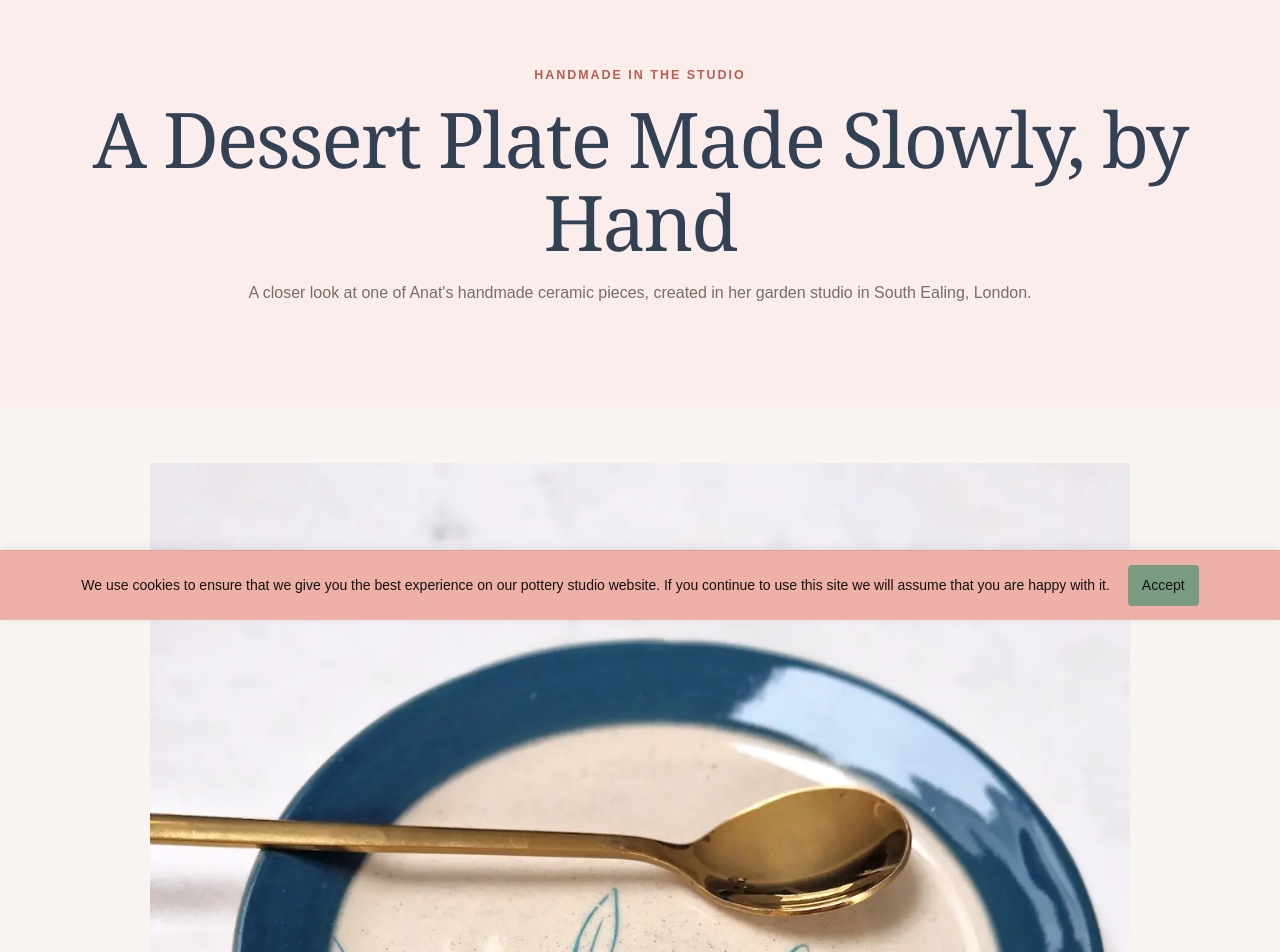
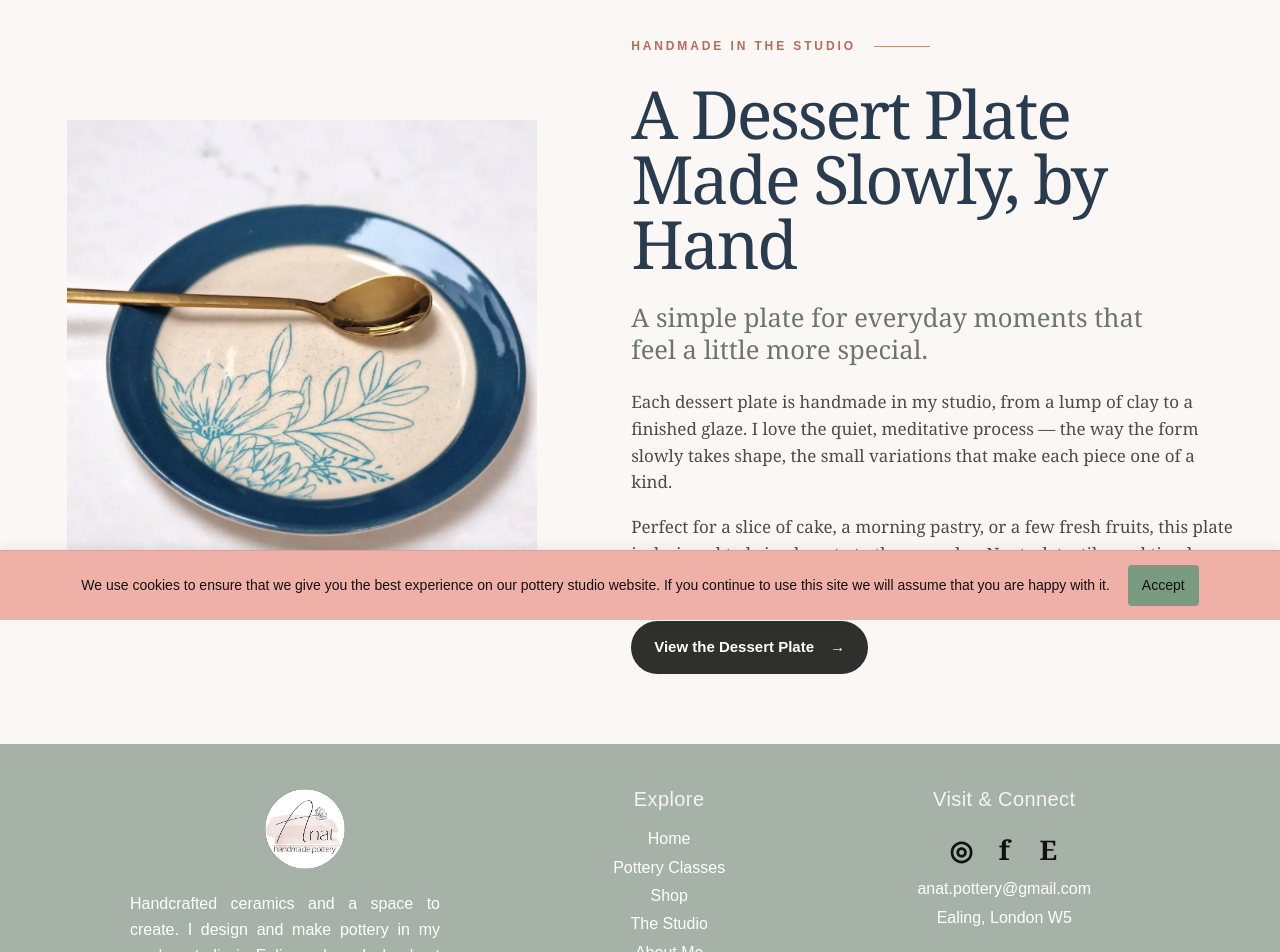
Before and after one commit to varonrot/anat-handmade-pottery, a Next.js app: page /dessert-plate-handmade-pottery in a window 1280 px wide. Shown: the part 180-1132 px from the top of the page. Built offline with nearby package versions, Linux system fonts and the light colour scheme; a web font is replaced by a local one.

Commit message:
Redesign Dessert Plate story page

```diff
--- a/app/dessert-plate-handmade-pottery/page.tsx
+++ b/app/dessert-plate-handmade-pottery/page.tsx
@@ -15,44 +15,139 @@ export default function DessertPlatePost() {
   const alt = product?.image?.alt || "Handmade ceramic dessert plate by Anat Handmade Pottery";
 
   return (
-    <main id="main">
-      <section className="page-hero journal-hero">
-        <p className="eyebrow">Handmade in the studio</p>
-        <h1>A Dessert Plate Made Slowly, by Hand</h1>
-        <p>
-          A closer look at one of Anat&apos;s handmade ceramic pieces, created in her garden studio in South Ealing, London.
-        </p>
-      </section>
+    <main id="main" style={{ background: "#fbf7f4" }}>
+      <section
+        style={{
+          maxWidth: 1260,
+          margin: "0 auto",
+          padding: "72px 34px 70px",
+          display: "grid",
+          gridTemplateColumns: "minmax(0, 0.92fr) minmax(0, 1.08fr)",
+          gap: 72,
+          alignItems: "center",
+        }}
+      >
+        <div style={{ display: "flex", justifyContent: "center" }}>
+          <img
+            src={image}
+            alt={alt}
+            style={{
+              width: "100%",
+              maxWidth: 470,
+              aspectRatio: "1 / 1",
+              objectFit: "cover",
+              display: "block",
+            }}
+          />
+        </div>
 
-      <article className="section-shell" style={{ maxWidth: 980, paddingTop: 56, paddingBottom: 72 }}>
-        <img
-          src={image}
-          alt={alt}
-          style={{ width: "100%", display: "block", borderRadius: 2, marginBottom: 38 }}
-        />
+        <div style={{ maxWidth: 660 }}>
+          <div
+            style={{
+              display: "flex",
+              alignItems: "center",
+              gap: 18,
+              marginBottom: 24,
+              color: "#b76c5b",
+              fontSize: 12,
+              fontWeight: 700,
+              letterSpacing: "0.24em",
+              textTransform: "uppercase",
+            }}
+          >
+            <span>Handmade in the studio</span>
+            <span style={{ width: 56, height: 1, background: "#c48a7a", display: "inline-block" }} />
+          </div>
 
-        <div style={{ maxWidth: 760, margin: "0 auto", fontSize: 18, lineHeight: 1.75 }}>
-          <p>
-            Every handmade plate begins as a simple piece of clay. What makes it special is the process that follows: shaping,
-            refining, drying, firing and glazing, with each stage leaving a subtle trace of the maker&apos;s hand.
-          </p>
-          <p>
-            Anat&apos;s Dessert Plate is designed to feel comfortable in everyday use while still carrying the warmth and character
-            of a one-of-a-kind studio piece. Small variations in surface, glaze and form are part of what makes handmade pottery
-            different from factory-made tableware.
-          </p>
-          <p>
-            Made in Anat&apos;s South Ealing studio, the plate works beautifully for cake, fruit, a small breakfast or simply as a
-            piece to enjoy on the table. It is pottery intended to be used, held and lived with.
+          <h1
+            style={{
+              margin: 0,
+              color: "#293b4f",
+              fontFamily: "Georgia, 'Times New Roman', serif",
+              fontWeight: 400,
+              fontSize: "clamp(48px, 5.2vw, 78px)",
+              lineHeight: 0.98,
+              letterSpacing: "-0.035em",
+              maxWidth: 760,
+            }}
+          >
+            A Dessert Plate
+            <br />
+            Made Slowly, by Hand
+          </h1>
+
+          <p
+            style={{
+              margin: "26px 0 24px",
+              maxWidth: 560,
+              color: "#6d766e",
+              fontFamily: "Georgia, 'Times New Roman', serif",
+              fontSize: "clamp(24px, 2vw, 31px)",
+              lineHeight: 1.22,
+            }}
+          >
+            A simple plate for everyday moments that feel a little more special.
           </p>
 
-          <div style={{ marginTop: 36 }}>
-            <Link className="button primary" href="/product/dessert-plate/">
-              View the Dessert Plate
+          <div
+            style={{
+              maxWidth: 620,
+              color: "#4f4b48",
+              fontFamily: "Georgia, 'Times New Roman', serif",
+              fontSize: 17,
+              lineHeight: 1.58,
+            }}
+          >
+            <p style={{ margin: "0 0 18px" }}>
+              Each dessert plate is handmade in my studio, from a lump of clay to a finished glaze. I love the quiet,
+              meditative process — the way the form slowly takes shape, the small variations that make each piece one of a kind.
+            </p>
+            <p style={{ margin: 0 }}>
+              Perfect for a slice of cake, a morning pastry, or a few fresh fruits, this plate is designed to bring beauty to the
+              everyday. Neutral, tactile, and timeless, it&apos;s a little reminder to slow down and savor.
+            </p>
+          </div>
+
+          <div style={{ marginTop: 26 }}>
+            <Link
+              href="/product/dessert-plate/"
+              style={{
+                display: "inline-flex",
+                alignItems: "center",
+                gap: 16,
+                background: "#2f302e",
+                color: "#fff",
+                textDecoration: "none",
+                borderRadius: 999,
+                padding: "14px 23px",
+                fontSize: 15,
+                fontWeight: 700,
+              }}
+            >
+              View the Dessert Plate <span aria-hidden="true">→</span>
             </Link>
           </div>
         </div>
-      </article>
+      </section>
+
+      <style>{`
+        @media (max-width: 900px) {
+          #main > section {
+            grid-template-columns: 1fr !important;
+            gap: 38px !important;
+            padding-top: 42px !important;
+          }
+          #main > section > div:first-child img {
+            max-width: 560px !important;
+          }
+        }
+        @media (max-width: 600px) {
+          #main > section {
+            padding-left: 22px !important;
+            padding-right: 22px !important;
+          }
+        }
+      `}</style>
     </main>
   );
 }
```
